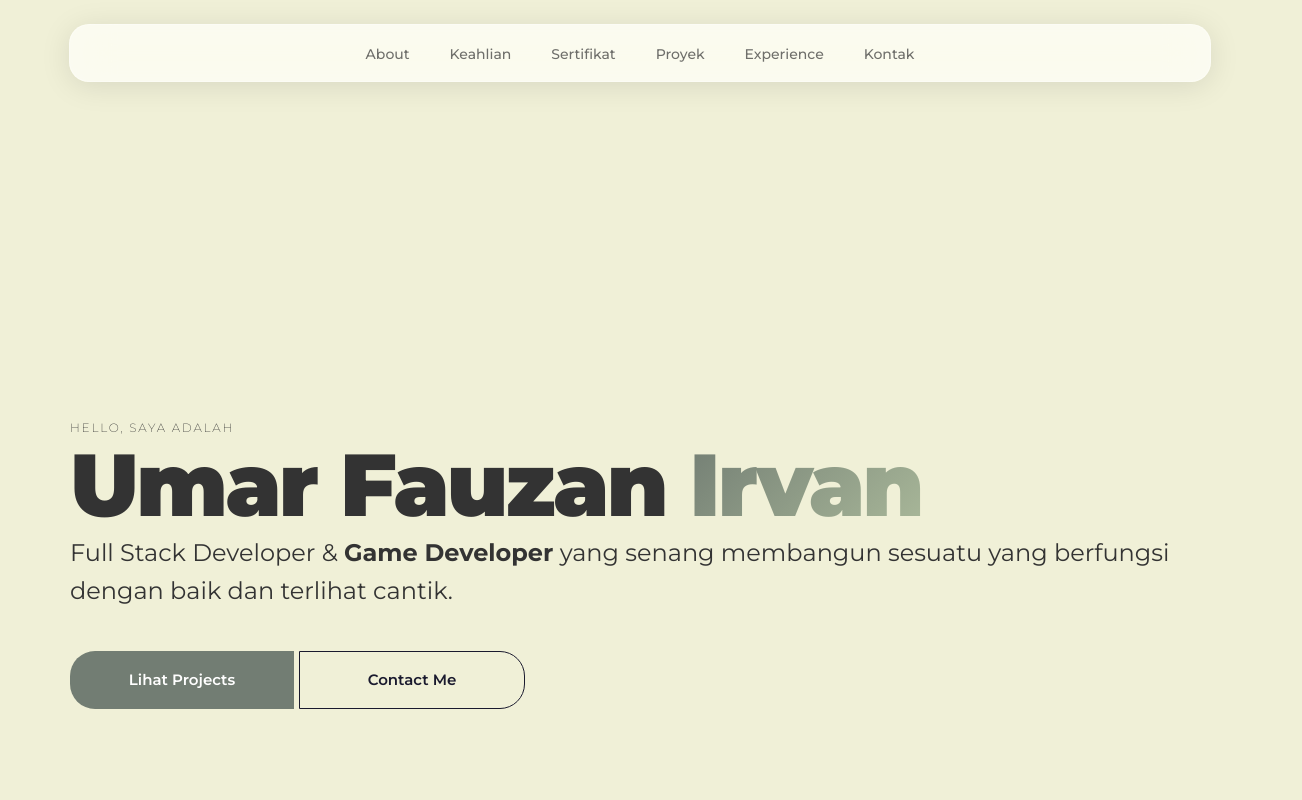
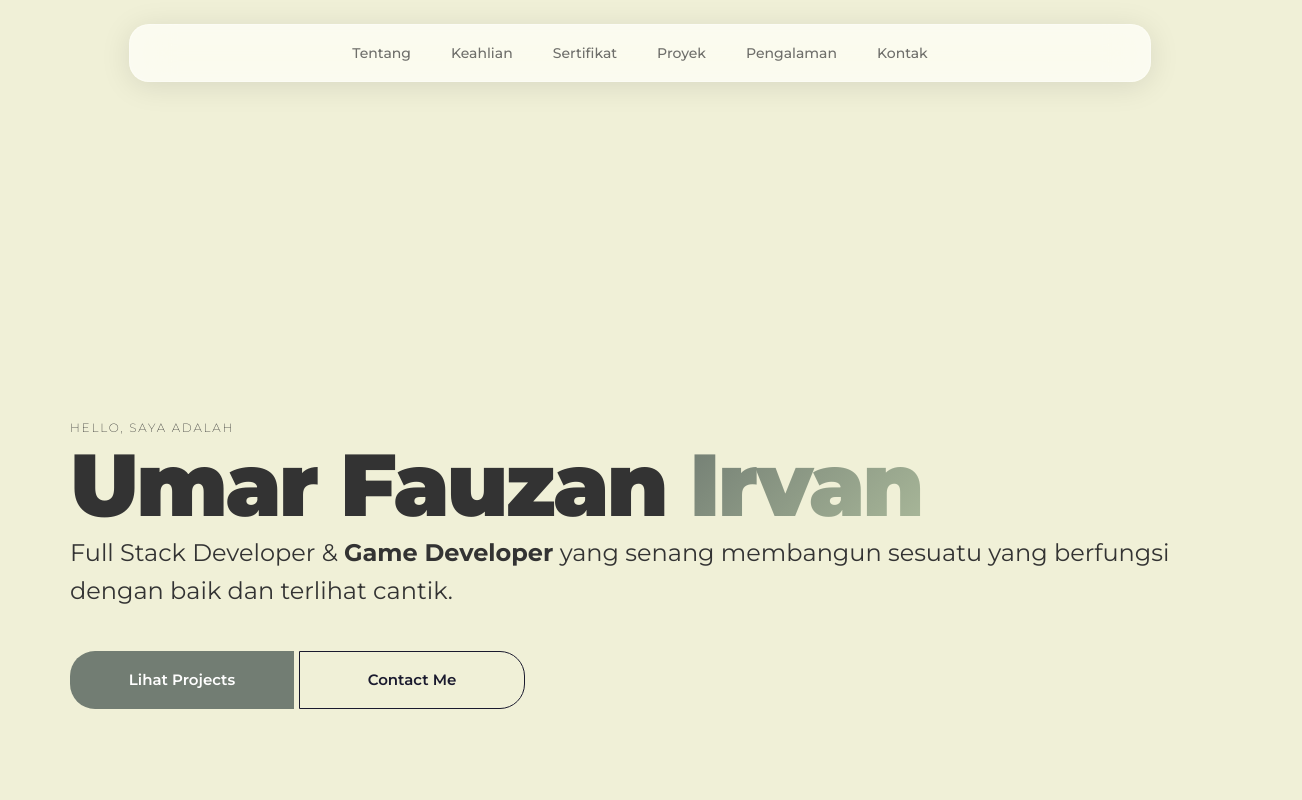
Before and after one commit to umarfauzan11/ufauzan, a React (Vite) app: page / in a window 1280 px wide. Shown: the top 800 px of the page, 1302 px wide, since content can reach past the window. Built offline with nearby package versions, Linux system fonts and the light colour scheme.

Commit message:
Porto : Update Sertifikat

```diff
--- a/src/App.jsx
+++ b/src/App.jsx
@@ -3,6 +3,8 @@ import { BrowserRouter as Router, Routes, Route, Link } from 'react-router-dom'
 import { content } from './data/content'
 import Contact from './pages/Contact'
 import StyleGuide from './pages/StyleGuide'
+import Navbar from './components/Navbar'
+
 
 function App() {
   const [isLoading, setIsLoading] = useState(true)
@@ -199,30 +201,13 @@ function App() {
         <Route path="/styleguide" element={<StyleGuide />} />
         <Route path="/" element={
           <>
-            <header className={isScrolled ? 'header-scrolled' : ''}>
-              <nav>
-                <button
-                  className={`mobile-menu-toggle ${mobileMenuOpen ? 'active' : ''}`}
-                  onClick={() => setMobileMenuOpen(!mobileMenuOpen)}
-                >
-                  <span className="hamburger-line"></span>
-                  <span className="hamburger-line"></span>
-                  <span className="hamburger-line"></span>
-                </button>
-
-                <ul className={`nav-right ${mobileMenuOpen ? 'active' : ''}`}>
-                  <li><a href="#about" onClick={(e) => scrollToSection(e, 'about')}>About</a></li>
-                  <li><a href="#skills" onClick={(e) => scrollToSection(e, 'skills')}>{t.nav.skills}</a></li>
-                  <li><a href="#certificates" onClick={(e) => scrollToSection(e, 'certificates')}>{t.nav.certificates}</a></li>
-                  <li><a href="#projects" onClick={(e) => scrollToSection(e, 'projects')}>{t.nav.projects}</a></li>
-                  <li><a href="#experience" onClick={(e) => scrollToSection(e, 'experience')}>Experience</a></li>
-                  <li><Link to="/contact">{t.nav.contact}</Link></li>
-                </ul>
-              </nav>
-            </header>
-
+            <Navbar
+              isScrolled={isScrolled}
+              mobileMenuOpen={mobileMenuOpen}
+              setMobileMenuOpen={setMobileMenuOpen}
+              scrollToSection={scrollToSection}
+            />
             <main>
-
               {/* 1. HERO SECTION - TYPOGRAPHY DISPLAY */}
               <section id="hero" className="typography-section hero-section">
                 <div className="typography-container">
--- /dev/null
+++ b/src/components/Navbar.jsx
@@ -0,0 +1,193 @@
+import { useMemo } from 'react'
+import { Link } from 'react-router-dom'
+
+function Icon({ children }) {
+  return <span className="nav-icon" aria-hidden="true">{children}</span>
+}
+
+function SvgIcon({ children }) {
+  return (
+    <svg xmlns="http://www.w3.org/2000/svg" viewBox="0 0 24 24" fill="none" stroke="currentColor" strokeWidth="2" strokeLinecap="round" strokeLinejoin="round">
+      {children}
+    </svg>
+  )
+}
+
+/**
+ * Navbar single component yang punya 2 layout:
+ * - Desktop: icon-only
+ * - Mobile: icon-only + hamburger menu
+ */
+export default function Navbar({ isScrolled, mobileMenuOpen, setMobileMenuOpen, scrollToSection }) {
+  const navItemsDesktop = useMemo(
+    () =>
+      [
+        {
+          id: 'about',
+          href: '#about',
+          onClick: (e) => scrollToSection(e, 'about'),
+          icon: (
+            <SvgIcon>
+              <path d="M12 12c2.21 0 4-1.79 4-4S14.21 4 12 4 8 5.79 8 8s1.79 4 4 4z" />
+              <path d="M4 20c0-4 3.58-7 8-7s8 3 8 7" />
+            </SvgIcon>
+          ),
+          label: 'Tentang',
+        },
+        {
+          id: 'skills',
+          href: '#skills',
+          onClick: (e) => scrollToSection(e, 'skills'),
+          icon: (
+            <SvgIcon>
+              <path d="M4 19.5V5.5" />
+              <path d="M20 19.5V5.5" />
+              <path d="M4 9h16" />
+              <path d="M9 9v10.5" />
+              <path d="M15 9v10.5" />
+            </SvgIcon>
+          ),
+          label: 'Keahlian',
+        },
+        {
+          id: 'certificates',
+          href: '#certificates',
+          onClick: (e) => scrollToSection(e, 'certificates'),
+          icon: (
+            <SvgIcon>
+              <path d="M7 3h10v4H7z" />
+              <path d="M7 7v14h10V7" />
+              <path d="M9 11h6" />
+              <path d="M9 15h6" />
+            </SvgIcon>
+          ),
+          label: 'Sertifikat',
+        },
+        {
+          id: 'projects',
+          href: '#projects',
+          onClick: (e) => scrollToSection(e, 'projects'),
+          icon: (
+            <SvgIcon>
+              <rect x="3" y="3" width="18" height="18" rx="4" />
+              <path d="M7 7h.01" />
+              <path d="M7 11h10" />
+              <path d="M7 15h7" />
+            </SvgIcon>
+          ),
+          label: 'Proyek',
+        },
+        {
+          id: 'experience',
+          href: '#experience',
+          onClick: (e) => scrollToSection(e, 'experience'),
+          icon: (
+            <SvgIcon>
+              <path d="M8 6h13" />
+              <path d="M8 12h13" />
+              <path d="M8 18h13" />
+              <path d="M3 6h.01" />
+              <path d="M3 12h.01" />
+              <path d="M3 18h.01" />
+            </SvgIcon>
+          ),
+          label: 'Pengalaman',
+        },
+      ],
+    [scrollToSection]
+  )
+
+  const desktopContact = useMemo(
+    () => ({
+      id: 'contact',
+      href: '/contact',
+      icon: (
+        <SvgIcon>
+          <path d="M22 12h-7" />
+          <path d="M22 7h-4" />
+          <path d="M22 17h-4" />
+          <path d="M2 12h8" />
+          <circle cx="4" cy="12" r="2" />
+          <path d="M10 12l-2 10" />
+        </SvgIcon>
+      ),
+      label: 'Kontak',
+    }),
+    []
+  )
+
+  const mobileNavItems = useMemo(() => {
+    // Mobile harus tetap bisa scroll (anchor) dan kontak via /contact.
+    return [
+      ...navItemsDesktop,
+      {
+        id: 'contact',
+        type: 'route',
+        to: '/contact',
+        icon: desktopContact.icon,
+        label: desktopContact.label,
+      },
+    ]
+  }, [navItemsDesktop, desktopContact])
+
+  return (
+    <header className={isScrolled ? 'header-scrolled' : ''}>
+      <nav>
+        {/* Mobile */}
+        <button
+          className={`mobile-menu-toggle ${mobileMenuOpen ? 'active' : ''}`}
+          onClick={() => setMobileMenuOpen((v) => !v)}
+          aria-label="Toggle navigation"
+        >
+          <span className="hamburger-line"></span>
+          <span className="hamburger-line"></span>
+          <span className="hamburger-line"></span>
+        </button>
+
+        <ul className={`nav-right nav-desktop ${mobileMenuOpen ? 'active' : ''}`}>
+          {navItemsDesktop.map((item) => (
+            <li key={item.id}>
+              <a href={item.href} onClick={item.onClick} aria-label={item.label}>
+                <span className="nav-text">{item.label}</span>
+              </a>
+            </li>
+          ))}
+          <li>
+            <Link to={desktopContact.href} aria-label={desktopContact.label}>
+              {desktopContact.label}
+            </Link>
+          </li>
+        </ul>
+
+        <ul className={`nav-right nav-mobile ${mobileMenuOpen ? 'active' : ''}`}>
+          {mobileNavItems.map((item) => {
+            if (item.type === 'route') {
+              return (
+                <li key={item.id}>
+                  <Link to={item.to} aria-label={item.label} onClick={() => setMobileMenuOpen(false)}>
+                    <Icon>{item.icon}</Icon>
+                  </Link>
+                </li>
+              )
+            }
+
+            return (
+              <li key={item.id}>
+                <a
+                  href={item.href}
+                  onClick={(e) => {
+                    item.onClick(e)
+                    setMobileMenuOpen(false)
+                  }}
+                  aria-label={item.label}
+                >
+                  <Icon>{item.icon}</Icon>
+                </a>
+              </li>
+            )
+          })}
+        </ul>
+      </nav>
+    </header>
+  )
+}
--- a/src/data/content.js
+++ b/src/data/content.js
@@ -62,6 +62,7 @@ export const content = {
         { id: 1, name: "JavaScript", date: "September-November 2024", image: "sertifikat/Javascript.png" },
         { id: 2, name: "HTML", date: "2025", image: "sertifikat/HTML.png" },
         { id: 3, name: "HTML & CSS", date: "Agustus 2024", image: "sertifikat/HTML_CSS.png" },
+        { id: 3, name: "HTML & CSS", date: "Mei 2026", image: "sertifikat/Sertifikat_React.png" },
         { id: 4, name: "Workshop Build, Play, Earn", date: "April 2025", image: "sertifikat/Workshop_Buldgame.png" },
         { id: 5, name: "Minecraft Hour Of Code", date: "2022", image: "sertifikat/eyJuYW1lIjoiVW1hciBGYXV6YW4gSXJ2YW4iLCJjb3Vyc2UiOiJtZWVfZXN0YXRlIiwiZG9ub3IiOiJCYWxsbWVyIEdyb3VwIn0.jpg" },
         { id: 6, name: "Hour Of Code", date: "November 2024", image: "sertifikat/eyJuYW1lIjoiVW1hciBGYXV6YW4gSXJ2YW4iLCJjb3Vyc2UiOiJtZWUiLCJkb25vciI6IkFsZnJlZCBMaW4ifQ.jpg" },
@@ -79,7 +80,8 @@ export const content = {
       title: "Proyek Web",
       items: [
         { id: 1, name: "Proyek 1", description: "Startup : SUAH", image: "img_web/Screenshot 2025-09-19 105532.png", url: "https://hellosuah.netlify.app/" },
-        { id: 2, name: "Proyek 2", description: "Official Sleep Wear.", image: "img_web/Screenshot 2025-09-19 105547.png", url: "https://annishofie.netlify.app/" }
+        { id: 2, name: "Proyek 2", description: "Official Sleep Wear.", image: "img_web/Screenshot 2025-09-19 105547.png", url: "https://annishofie.netlify.app/" },
+        { id: 3, name: "Proyek 3", description: "Official Social Media.", image: "", url: "https://uwebly.com" }
       ]
     },
     contact: {
--- a/src/index.css
+++ b/src/index.css
@@ -40,8 +40,8 @@ header {
   top: 24px;
   left: 50%;
   transform: translateX(-50%);
-  width: 90%;
-  max-width: 1140px;
+  width: 90vw;
+  max-width: 1020px;
   z-index: 9999;
   background: rgba(255, 255, 255, 0.7);
   backdrop-filter: blur(20px) saturate(180%);
@@ -54,7 +54,7 @@ header {
 
 header.header-scrolled {
   top: 16px;
-  width: 80%;
+  width: 80vw;
   box-shadow: 0 8px 50px rgba(0, 0, 0, 0.15);
   background: rgba(255, 255, 255, 0.85);
 }
@@ -225,7 +225,7 @@ nav {
   opacity: 0.75;
   margin: 0;
   text-decoration: none;
-  color: var(--text-secondary);
+  color: var(--text-color);
 }
 
 .typography-caption {
@@ -839,6 +839,108 @@ nav {
 .mobile-menu-toggle {
   display: none;
 }
+
+/* Navbar icons */
+.nav-icon {
+  display: inline-flex;
+  align-items: center;
+  justify-content: center;
+  width: 42px;
+  height: 42px;
+  border-radius: 16px;
+  color: inherit;
+  opacity: 0.75;
+  transition: all 0.2s ease;
+}
+
+.nav-icon svg {
+  width: 22px;
+  height: 22px;
+}
+
+.nav-right a {
+  padding: 8px 16px;
+}
+
+.nav-text {
+  display: inline-block;
+  font-size: 0.875rem;
+  font-weight: 500;
+  color: inherit;
+}
+
+
+.nav-right li {
+  list-style: none;
+}
+
+.nav-desktop {
+  display: flex;
+}
+
+/* desktop tampil teks seperti sebelumnya */
+.nav-desktop .nav-icon {
+  display: none;
+}
+
+.nav-mobile {
+  display: none;
+}
+
+
+@media (max-width: 768px) {
+  .nav-desktop {
+    display: none;
+  }
+
+
+  .mobile-menu-toggle {
+    display: flex;
+    gap: 0;
+    width: 44px;
+    height: 44px;
+    border-radius: 16px;
+    border: 1px solid rgba(255,255,255,0.3);
+    background: rgba(255,255,255,0.4);
+    cursor: pointer;
+    align-items: center;
+    justify-content: center;
+  }
+
+  .hamburger-line {
+    display: block;
+    width: 20px;
+    height: 2px;
+    background: rgba(0,0,0,0.6);
+    margin: 2px 0;
+  }
+
+.nav-mobile {
+    display: flex;
+    position: absolute;
+
+    left: 50%;
+    transform: translateX(-50%);
+    top: 64px;
+    background: rgba(255,255,255,0.85);
+    border: 1px solid rgba(255,255,255,0.3);
+    backdrop-filter: blur(20px) saturate(180%);
+    -webkit-backdrop-filter: blur(20px) saturate(180%);
+    padding: 12px;
+    border-radius: 20px;
+    flex-direction: row;
+    gap: 10px;
+    opacity: 0;
+    pointer-events: none;
+    transition: all 0.2s ease;
+  }
+
+  .nav-mobile.active {
+    opacity: 1;
+    pointer-events: auto;
+  }
+}
+
 
 .certificate-image {
   width: 100%;
```
Also changed, not shown: public/sertifikat/Sertifikat_React.png (added).
